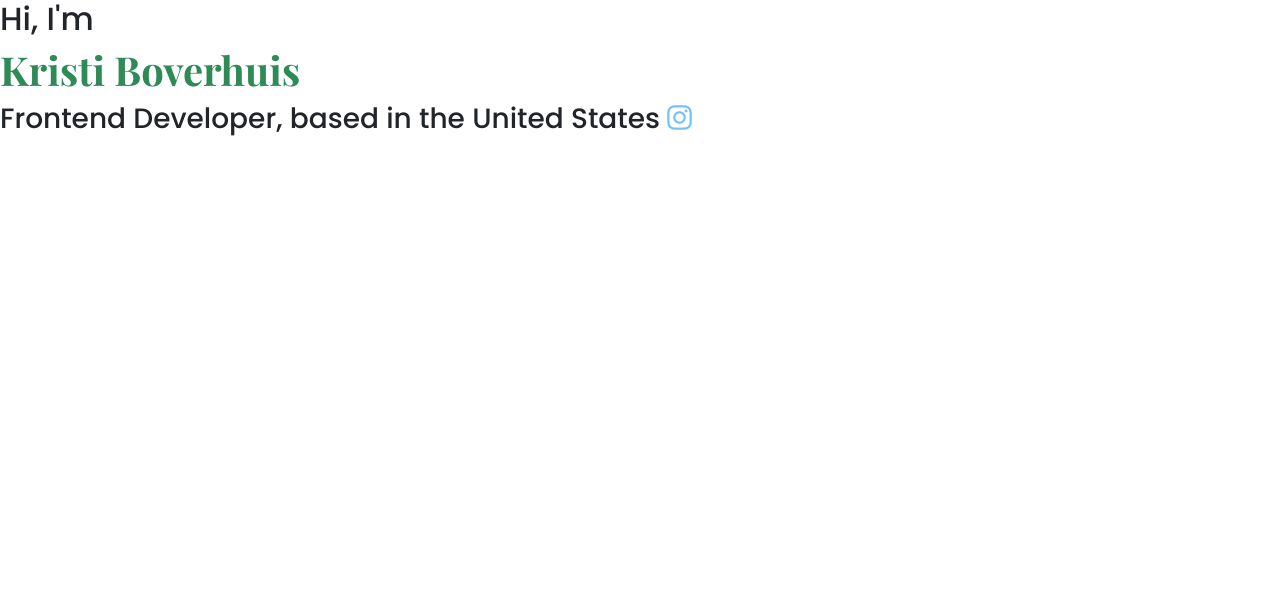
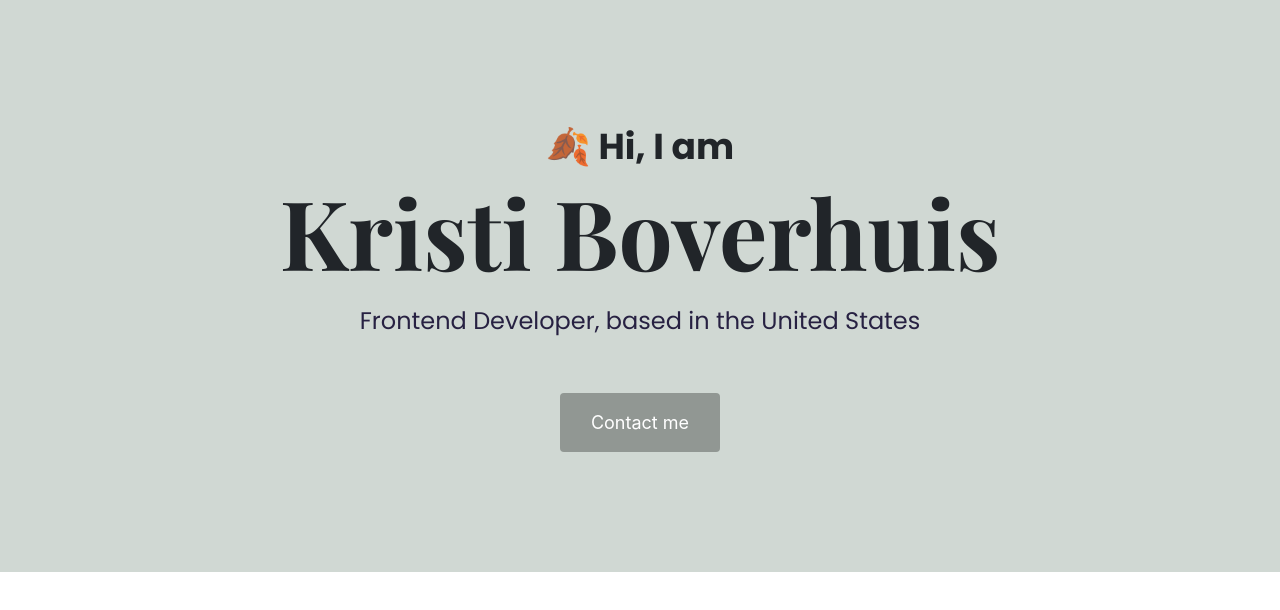
Before and after one commit to kboverhuis/portfolio-project, a plain HTML site: page index.html in a window 1280 px wide. Drawn offline with nearby package versions, Linux system fonts and the light colour scheme.

Commit message:
Added CSS to index.html

```diff
--- a/index.html
+++ b/index.html
@@ -18,10 +18,12 @@
   <title>Portfolio for Frontend Developer-Kristi Boverhuis</title>
 </head>
 <body>
-  <h2>Hi, I'm</h2>
+  <div class="hero">
+  <p>🍂 Hi, I am</p>
   <h1>Kristi Boverhuis</h1>
-  <h3>Frontend Developer, based in the United States
-  <i class="fa-brands fa-instagram" style="color: #74C0FC;"></i>
-  </h3>
+  <h2 class="mb-5">Frontend Developer, based in the United States
+  </h2>
+<a href="" class="btn btn-branding">Contact me</a>
+  </div>
 </body>
 </html>
--- a/src/styles.css
+++ b/src/styles.css
@@ -1,14 +1,49 @@
+:root {
+  --primary-color: #d0d8d3;
+  --branding-color: #919793;
+  --heading-font-family: "Playfair Display", serif;
+  --default-font-family: "Poppins", sans-serif;
+}
+
+h1, h2, h3, h4, h5, h6 {
+  font-family: var(--heading-font-family);
+  font-weight: 700;
+}
 
 h1 {
-  font-family: "Playfair Display", serif;
-  font-weight: 700;
-  color: seagreen;
-}
-
-h2,h3 {
-  font-family: "Poppins", sans-serif;
+  font-size: 96px;
 }
 
 p {
-  font-family: "Poppins", sans-serif;
+  font-family: var(--default-font-family);
+  font-weight: normal;
 }
+
+.hero {
+  padding: 120px 20px;
+  background-color: var(--primary-color);
+  text-align: center;
+}
+
+.hero p {
+font-size: 36px;
+font-weight: 700;
+margin: 0;
+}
+
+.hero h2 {
+font-family: var(--default-font-family);
+font-size: 24px;
+font-weight: 400;
+color:#272142;
+line-height: 2;
+}
+
+.btn-branding {
+  background-color: var(--branding-color);
+  color: white;
+  font-size: 18px;
+  line-height: 27px;
+  padding: 15px 30px;
+  border-radius: 4px;
+}
```
